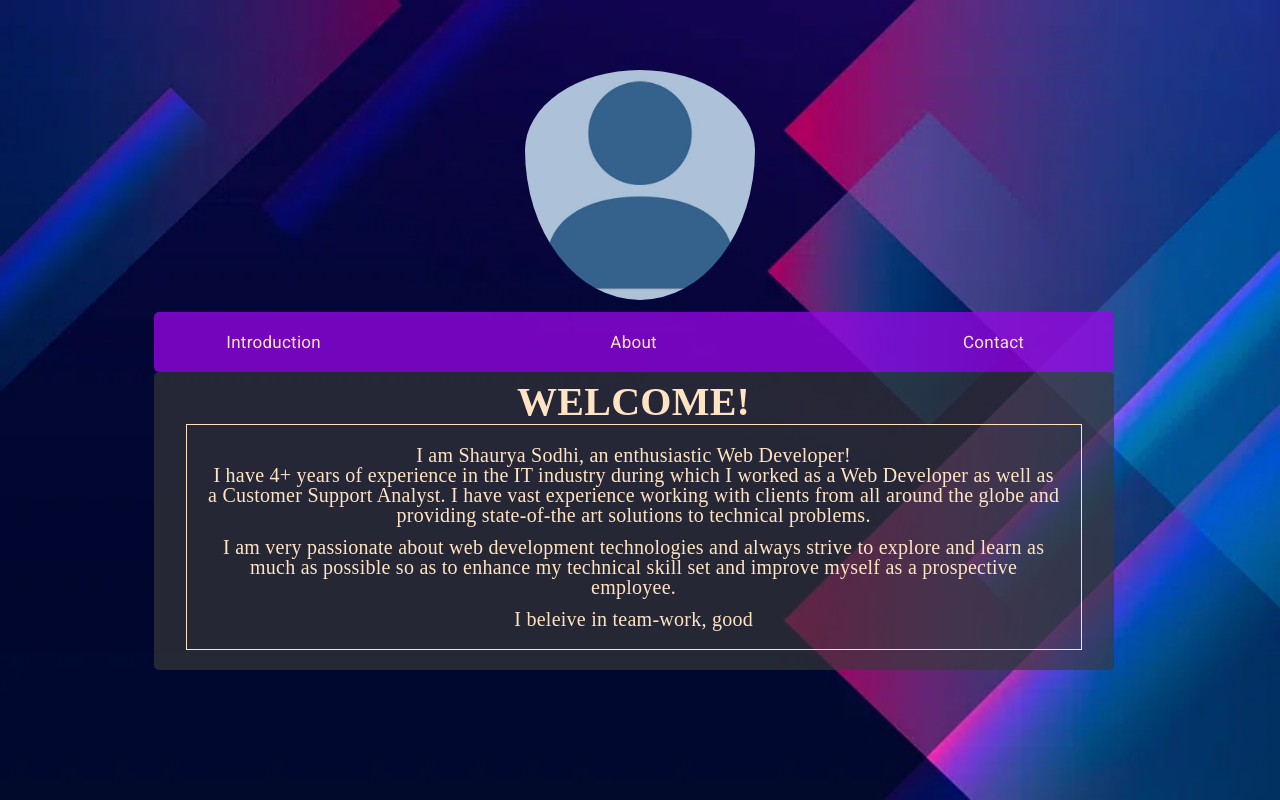
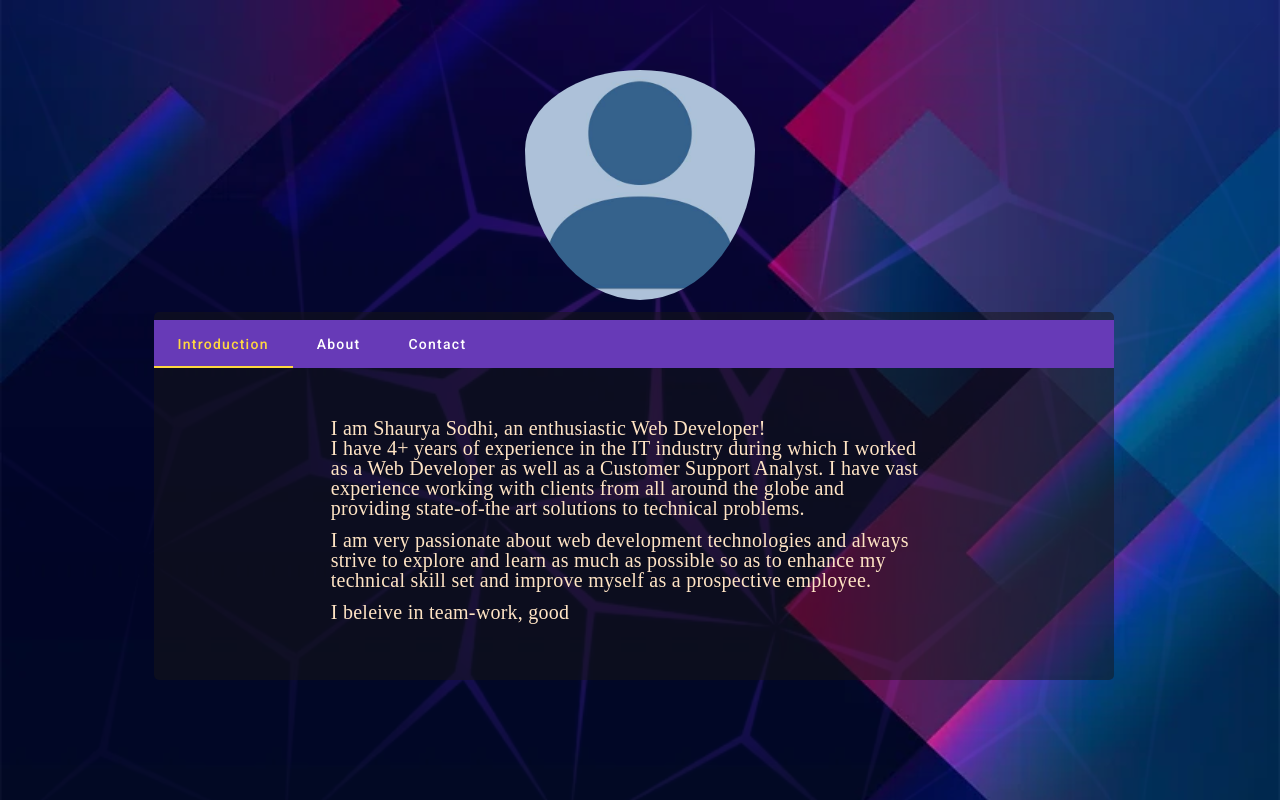
Before and after one commit to ssodhi26/my-portfolio, an Angular app: page /intro in a window 1280 px wide. Built offline with nearby package versions, Linux system fonts and the light colour scheme.

Commit message:
Adding Material Tab Component for Navigation

```diff
--- a/src/app/about/about.component.css
+++ b/src/app/about/about.component.css
@@ -2,9 +2,54 @@
     color:bisque;
     text-align: center;
 }
-.container{
-    width:75%;
-    margin-left:12%;
-    background-color: rgba(57, 56, 56, 0.662);
-    border-radius: 5px ;
-}
+
+.tp-wrapper {
+    -webkit-perspective: 800px;
+            perspective: 800px;
+  }
+
+  .tp-box {
+    width: 360px;
+    height: 300px;
+    margin: 3rem auto;
+    -webkit-transform-style: preserve-3d;
+            transform-style: preserve-3d;
+    -webkit-transform         : transform 1s;
+        -ms-transform         : transform 1s;
+            transform         : transform 1s;
+  }
+  .tp-box__side {
+     width: 100%;
+    height: 100%;
+    position: absolute;
+
+    -webkit-backface-visibility: hidden;
+    backface-visibility: hidden;
+
+    color: #fff;
+    padding-top: 90px;
+    text-align: center;
+    line-height: 100px;
+    font-size: 40px;
+    font-weight: 700;
+    cursor: pointer;
+    -webkit-user-select: none;
+       -moz-user-select: none;
+        -ms-user-select: none;
+            user-select: none;
+  }
+  .tp-box__front {
+    background: rgb(166, 46, 231);
+    -webkit-transform : rotateY(0deg);
+    -ms-transform     : rotateY(0deg);
+    transform         : rotateY(0deg);
+  }
+  .tp-box__back {
+    background: #23262d;
+    -webkit-transform : rotateY(-180deg);
+    -ms-transform     : rotateY(-180deg);
+    transform         : rotateY(-180deg);
+  }
+  .row{
+    justify-content: center;
+  }
--- a/src/app/about/about.component.html
+++ b/src/app/about/about.component.html
@@ -1,5 +1,24 @@
 <div class="container">
-<section class="About">
-    <p>I am a Web Developer experienced in developing applications for large enterprises.</p>
-</section>
+    <div class="row">
+        <div class="col-sm-4 sanofi">
+            <div class="tp-wrapper sanofi">
+                <div class="tp-box sanofi" (click)="toggleFlip1()" [@flipState]="flip">
+                    <div class="tp-box__side tp-box__front">Sanofi
+                    </div>
+                    <div class="tp-box__side tp-box__back">Back
+                    </div>
+                </div>
+            </div>
+        </div>
+        <div class="col-sm-4 citi">
+            <div class="tp-wrapper citi">
+                <div class="tp-box citi">
+                    <div class="tp-box__side tp-box__front">CitiBank
+                    </div>
+                    <div class="tp-box__side tp-box__back">Back
+                    </div>
+                </div>
+            </div>
+        </div>
+    </div>
 </div>
--- a/src/app/about/about.component.ts
+++ b/src/app/about/about.component.ts
@@ -1,10 +1,44 @@
 import { Component } from '@angular/core';
+import {
+  trigger,
+  state,
+  style,
+  transition,
+  animate,
+} from '@angular/animations';
 
 @Component({
   selector: 'app-about',
   templateUrl: './about.component.html',
-  styleUrl: './about.component.css'
+  styleUrl: './about.component.css',
+  animations: [
+    trigger('flipState', [
+      state(
+        'active',
+        style({
+          transform: 'rotateY(-179deg)',
+        })
+      ),
+      state(
+        'inactive',
+        style({
+          transform: 'rotateY(0)',
+        })
+      ),
+      transition('active => inactive', animate('500ms ease-out')),
+      transition('inactive => active', animate('500ms ease-in')),
+    ]),
+  ],
 })
 export class AboutComponent {
+  constructor() {}
+
+  ngOnInit() {}
+
+  flip: string = 'inactive';
+
+  toggleFlip1() {
+    this.flip = this.flip == 'inactive' ? 'active' : 'inactive';
+  }
 
 }
--- a/src/app/app.module.ts
+++ b/src/app/app.module.ts
@@ -8,6 +8,8 @@ import { AboutComponent } from './about/about.component';
 import { ContactComponent } from './contact/contact.component';
 import { IntroductionComponent } from './introduction/introduction.component';
 import { BrowserAnimationsModule } from '@angular/platform-browser/animations';
+
+import {MatTabsModule} from '@angular/material/tabs';
 
 @NgModule({
   declarations: [
@@ -20,7 +22,9 @@ import { BrowserAnimationsModule } from '@angular/platform-browser/animations';
   imports: [
     BrowserModule,
     AppRoutingModule,
-    BrowserAnimationsModule
+    BrowserAnimationsModule,
+
+    MatTabsModule
   ],
   providers: [],
   bootstrap: [AppComponent]
--- a/src/app/home/home.component.css
+++ b/src/app/home/home.component.css
@@ -25,24 +25,11 @@
 {
   width: 75%;
   margin-left: 12%;
-  background-color: rgba(153, 6, 232, 0.757);
+  background-color: rgba(23, 22, 23, 0.493);
   overflow: auto;
   border-radius: 5px;
 }
-.navbar a {
-    float: left;
-    padding: 12px;
-    color: bisque;
-    text-decoration: none;
-    font-size: 17px;
-    width: 25%;
-    text-align: center;
-  }
-  .navbar a:hover {
-    background-color: rgba(159, 8, 240, 0.485);
-  }
-
-  @media screen and (max-width: 500px) {
+@media screen and (max-width: 500px) {
     .navbar a {
       float: none;
       display: block;
@@ -50,9 +37,6 @@
       text-align: left;
     }
   }
-hr{
-    color:bisque;
-}
 img {
     border-radius: 50%;
     height:300px;
--- a/src/app/home/home.component.html
+++ b/src/app/home/home.component.html
@@ -2,9 +2,57 @@
     <img src="/assets/images/display.jpeg">
     <p></p>
             <div class="navbar">
-                <a routerLink ="intro" routerLinkActive="active" [routerLinkActiveOptions]="{exact:true}">Introduction</a>
+                <mat-tab-group mat-stretch-tabs="false" backgroundColor="primary" color="accent">
+                <mat-tab label="Introduction">
+                    <app-introduction></app-introduction>
+                </mat-tab>
+                <mat-tab label="About">
+                    <app-about></app-about>
+                </mat-tab>
+                <mat-tab label="Contact">
+                    <app-contact></app-contact>
+                </mat-tab>
+              </mat-tab-group>
+               <!--<a routerLink ="intro" routerLinkActive="active" [routerLinkActiveOptions]="{exact:true}">Introduction</a>
                 <a routerLink ="about">About</a>
-                <a routerLink ="contact">Contact</a>
+                <a routerLink ="contact">Contact</a> -->
             </div>
-    <router-outlet></router-outlet>
+
+
+
 </div>
+
+<!--<mat-tab-group>
+    <mat-tab>
+      <ng-template mat-tab-label>
+        Page 1
+      </ng-template>
+      <h1>Content page 1</h1>
+      <mat-tab-group>
+        <mat-tab label="Tab 1"> Tab 1 </mat-tab>
+        <mat-tab label="Tab 2"> Tab 2 </mat-tab>
+        <mat-tab label="Tab 3"> Tab 3 </mat-tab>
+        <mat-tab label="Tab 4"> Tab 4 </mat-tab>
+        <mat-tab label="Tab 5"> Tab 5 </mat-tab>
+        <mat-tab label="Tab 6"> Tab 6 </mat-tab>
+        <mat-tab label="Tab 7"> Tab 7 </mat-tab>
+        <mat-tab label="Tab 8"> Tab 8 </mat-tab>
+      </mat-tab-group>
+    </mat-tab>
+    <mat-tab>
+      <ng-template mat-tab-label>
+        Page 2
+      </ng-template>
+      <h1>Content page 2</h1>
+      <mat-tab-group>
+        <mat-tab label="Tab 1"> Tab 1 </mat-tab>
+        <mat-tab label="Tab 2"> Tab 2 </mat-tab>
+        <mat-tab label="Tab 3"> Tab 3 </mat-tab>
+        <mat-tab label="Tab 4"> Tab 4 </mat-tab>
+        <mat-tab label="Tab 5"> Tab 5 </mat-tab>
+        <mat-tab label="Tab 6"> Tab 6 </mat-tab>
+        <mat-tab label="Tab 7"> Tab 7 </mat-tab>
+        <mat-tab label="Tab 8"> Tab 8 </mat-tab>
+      </mat-tab-group>
+    </mat-tab>
+  </mat-tab-group> -->
--- a/src/app/home/home.component.ts
+++ b/src/app/home/home.component.ts
@@ -1,10 +1,11 @@
-import { Component } from '@angular/core';
+import { Component, ViewEncapsulation } from '@angular/core';
 import {Router, ActivatedRoute} from '@angular/router';
 
 @Component({
   selector: 'app-home',
   templateUrl: './home.component.html',
-  styleUrl: './home.component.css'
+  styleUrl: './home.component.css',
+  encapsulation: ViewEncapsulation.None
 })
 export class HomeComponent {
   constructor(
--- a/src/app/introduction/introduction.component.css
+++ b/src/app/introduction/introduction.component.css
@@ -5,7 +5,6 @@
 .container.intro{
     width:75%;
     margin-left:12%;
-    background-color: rgba(57, 56, 56, 0.662);
     border-radius: 5px ;
 }
 .content{
@@ -18,8 +17,9 @@
     font-weight: bold;
 }
 .container.info{
-    border:1px solid;
-    padding:20px;
+    padding:30px;
     font-size: 20px;
     font-family: 'Times New Roman', Times, serif;
+    border-radius: 10px;
+    text-align: left;
 }
--- a/src/app/introduction/introduction.component.html
+++ b/src/app/introduction/introduction.component.html
@@ -1,7 +1,6 @@
 <div class="container intro">
     <section class="Introduction">
         <div class="content">
-            <p id="welcome">Welcome!</p>
             <section class="container info">
                 I am Shaurya Sodhi, an enthusiastic Web Developer!
                 <br>
```
